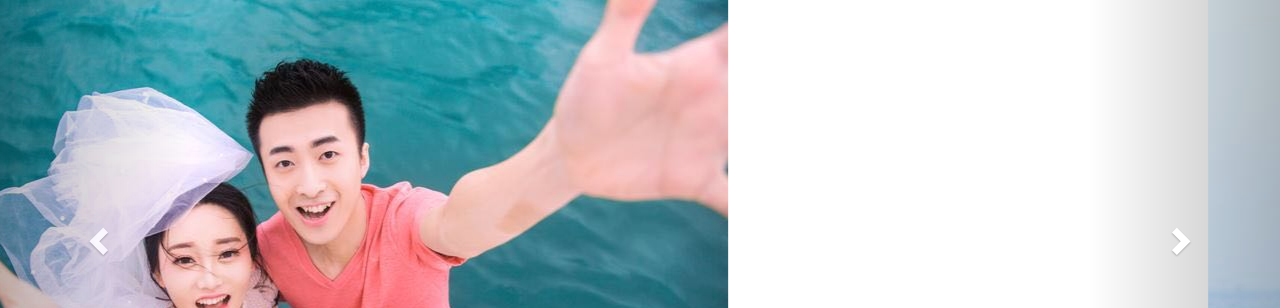
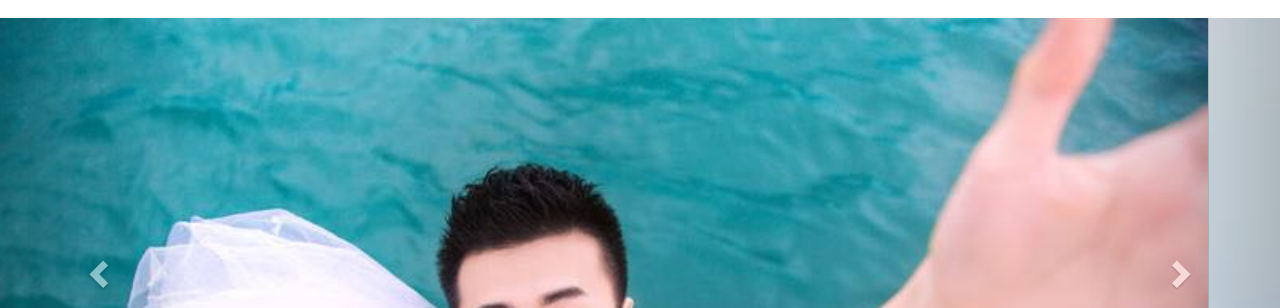
Before and after one commit to celesdio/mylove, a plain HTML site: page index.html in a window 1280 px wide. Shown: the part 103-411 px from the top of the page. Drawn offline with nearby package versions, Linux system fonts and the light colour scheme.

Commit message:
增加了CSS样式

```diff
--- a/index.html
+++ b/index.html
@@ -16,6 +16,22 @@
       <script src="//cdn.bootcss.com/html5shiv/3.7.2/html5shiv.min.js"></script>
       <script src="//cdn.bootcss.com/respond.js/1.4.2/respond.min.js"></script>
     <![endif]-->
+    <style>
+    body{
+      padding-top: 50px;
+    }
+    .carousel{
+      height: 500px;
+      background-color: #000;
+    }
+    .carousel .item{
+      height: 500px;
+      background: #000;
+    }
+    .carousel img{
+      width:100%;
+    }
+    </style>
   </head>
   <body>
 
```
